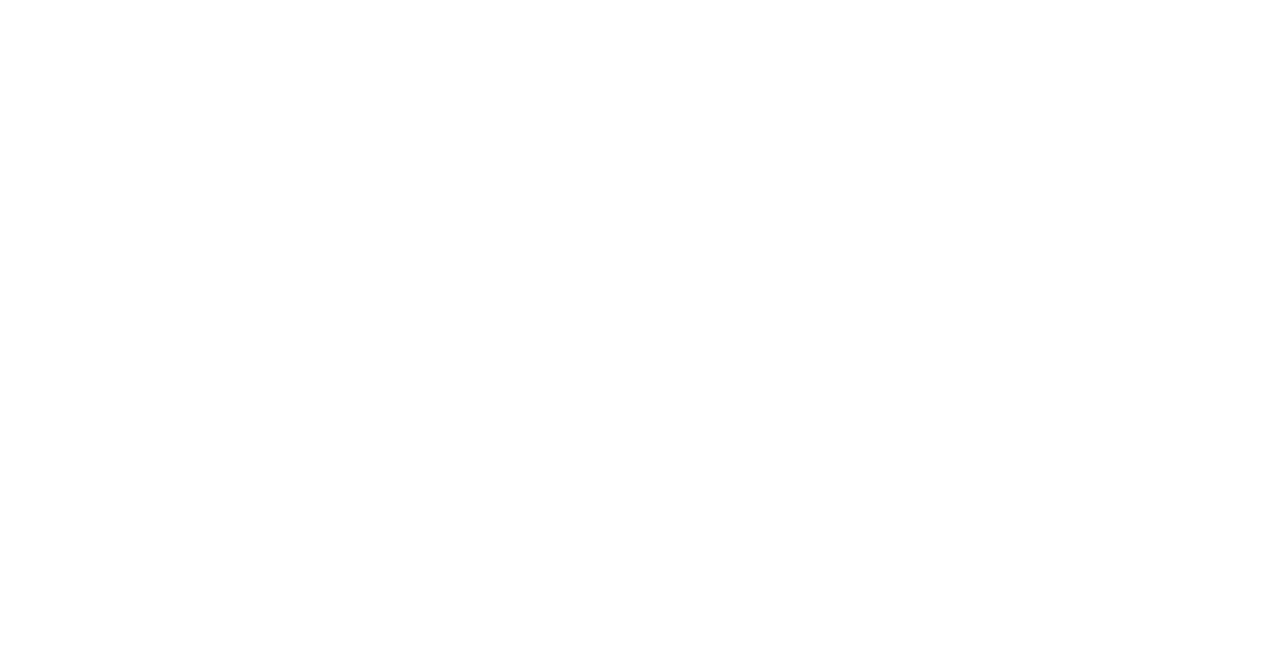
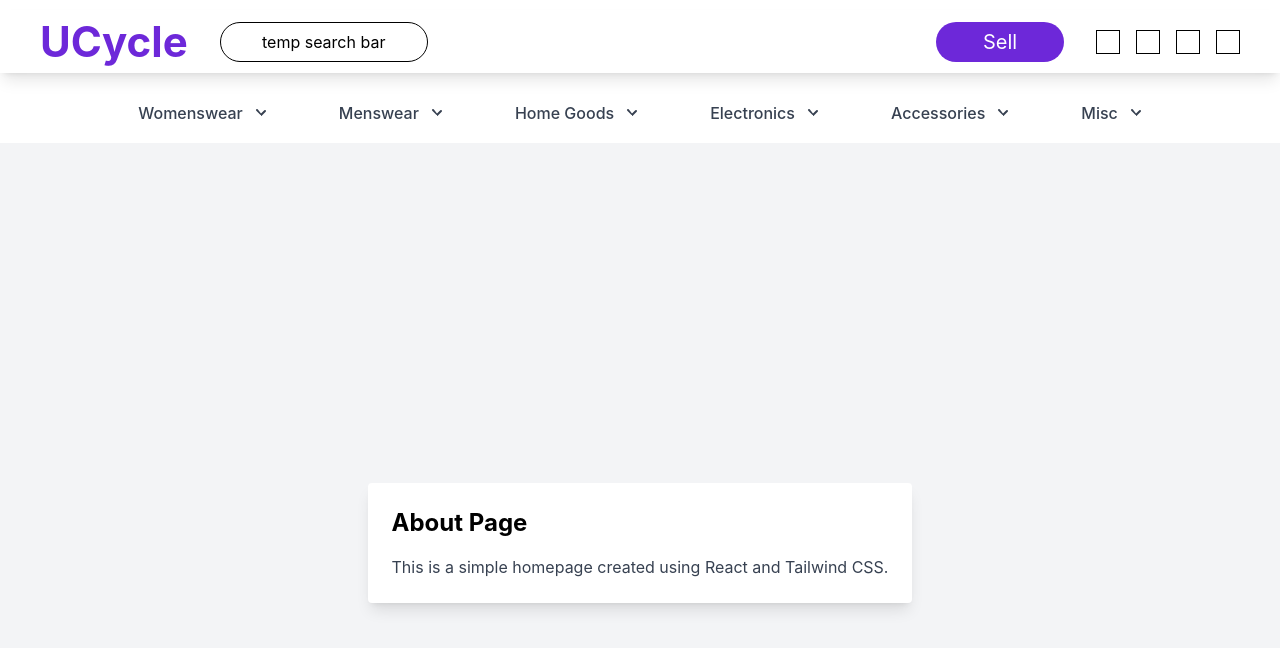
Before and after one commit to mbacarro/ucycle, a React (Create React App) app: page /About in a window 1280 px wide. Before the commit this address had no page. Shown: the top 648 px of the page. Built offline with nearby package versions, Linux system fonts and the light colour scheme.

Commit message:
created blank pages for undone pages

```diff
--- a/src/App/App.js
+++ b/src/App/App.js
@@ -1,12 +1,23 @@
 import React, { useEffect, useState } from 'react';
 import { Routes, Route, Navigate } from 'react-router-dom';
 import './App.css';
-import  Home from "../Pages/Home/Home.js"
+import Home from "../Pages/Home/Home.js"
+import About from '../Pages/About/About.js';
+import Bag from '../Pages/Bag/Bag.js';
+import Inbox from '../Pages/Inbox/Inbox.js';
+import Profile from '../Pages/Profile/Profile.js';
+import Report from '../Pages/Report/Report.js';
 
 function App() {
   return (
     <Routes>
       <Route path="/" element={<Home />} />
+      <Route path="/About" element={<About />} />
+      <Route path="/Bag" element={<Bag />} />
+      <Route path="/Inbox" element={<Inbox />} />
+      <Route path="/Profile" element={<Profile />} />
+      <Route path="/Report" element={<Report />} />
+      <Route path="*" element={<Home />} />
     </Routes>
   );
 }
--- a/src/Pages/About/About.js
+++ b/src/Pages/About/About.js
@@ -0,0 +1,18 @@
+import React from 'react';
+
+import NavBar from '../../Components/Navbar/Navbar';
+
+export default function About(props) {
+    return (
+        <>
+            <NavBar />
+            <div className="flex items-center justify-center h-screen bg-gray-100">
+                <div className="p-6 bg-white rounded shadow-lg">
+                    <h1 className="mb-4 text-2xl font-bold">About Page</h1>
+                    <p className="text-gray-700">This is a simple homepage created using React and Tailwind CSS.</p>
+                </div>
+            </div>
+        </>
+
+    );
+}
--- a/src/Pages/Bag/Bag.js
+++ b/src/Pages/Bag/Bag.js
@@ -0,0 +1,18 @@
+import React from 'react';
+
+import NavBar from '../../Components/Navbar/Navbar';
+
+export default function Bag(props) {
+    return (
+        <>
+            <NavBar />
+            <div className="flex items-center justify-center h-screen bg-gray-100">
+                <div className="p-6 bg-white rounded shadow-lg">
+                    <h1 className="mb-4 text-2xl font-bold">Bag Page</h1>
+                    <p className="text-gray-700">This is a simple homepage created using React and Tailwind CSS.</p>
+                </div>
+            </div>
+        </>
+
+    );
+}
--- a/src/Pages/Home/Home.js
+++ b/src/Pages/Home/Home.js
@@ -8,7 +8,7 @@
             <NavBar />
             <div className="flex items-center justify-center h-screen bg-gray-100">
                 <div className="p-6 bg-white rounded shadow-lg">
-                    <h1 className="mb-4 text-2xl font-bold">Welcome to My Website</h1>
+                    <h1 className="mb-4 text-2xl font-bold">Home Page</h1>
                     <p className="text-gray-700">This is a simple homepage created using React and Tailwind CSS.</p>
                 </div>
             </div>
--- a/src/Pages/Inbox/Inbox.js
+++ b/src/Pages/Inbox/Inbox.js
@@ -0,0 +1,18 @@
+import React from 'react';
+
+import NavBar from '../../Components/Navbar/Navbar';
+
+export default function Inbox(props) {
+    return (
+        <>
+            <NavBar />
+            <div className="flex items-center justify-center h-screen bg-gray-100">
+                <div className="p-6 bg-white rounded shadow-lg">
+                    <h1 className="mb-4 text-2xl font-bold">Inbox Page</h1>
+                    <p className="text-gray-700">This is a simple homepage created using React and Tailwind CSS.</p>
+                </div>
+            </div>
+        </>
+
+    );
+}
--- a/src/Pages/Profile/Profile.js
+++ b/src/Pages/Profile/Profile.js
@@ -0,0 +1,18 @@
+import React from 'react';
+
+import NavBar from '../../Components/Navbar/Navbar';
+
+export default function Profile(props) {
+    return (
+        <>
+            <NavBar />
+            <div className="flex items-center justify-center h-screen bg-gray-100">
+                <div className="p-6 bg-white rounded shadow-lg">
+                    <h1 className="mb-4 text-2xl font-bold">Profile Page</h1>
+                    <p className="text-gray-700">This is a simple homepage created using React and Tailwind CSS.</p>
+                </div>
+            </div>
+        </>
+
+    );
+}
--- a/src/Pages/Report/Report.js
+++ b/src/Pages/Report/Report.js
@@ -0,0 +1,18 @@
+import React from 'react';
+
+import NavBar from '../../Components/Navbar/Navbar';
+
+export default function Report(props) {
+    return (
+        <>
+            <NavBar />
+            <div className="flex items-center justify-center h-screen bg-gray-100">
+                <div className="p-6 bg-white rounded shadow-lg">
+                    <h1 className="mb-4 text-2xl font-bold">Report Page</h1>
+                    <p className="text-gray-700">This is a simple homepage created using React and Tailwind CSS.</p>
+                </div>
+            </div>
+        </>
+
+    );
+}
```
